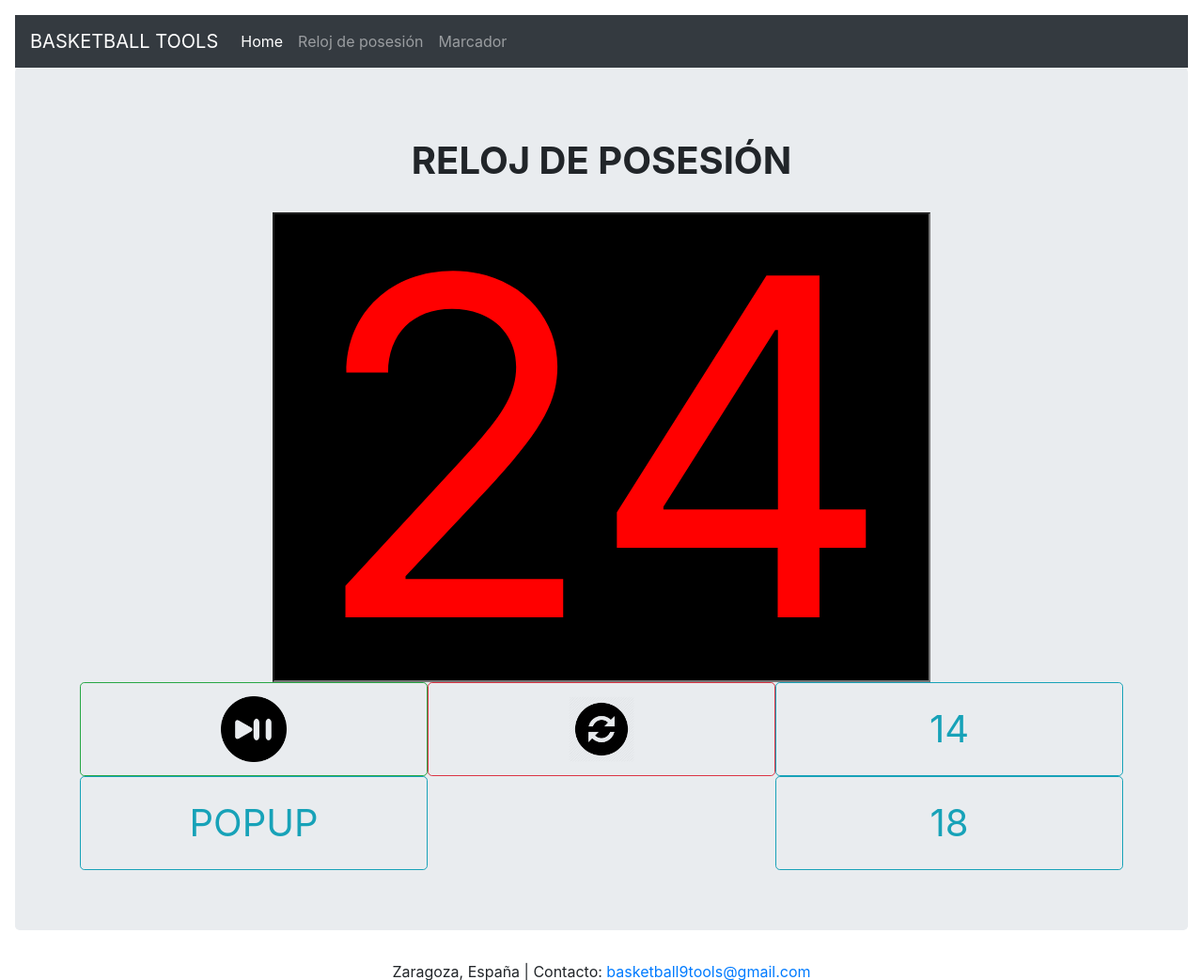
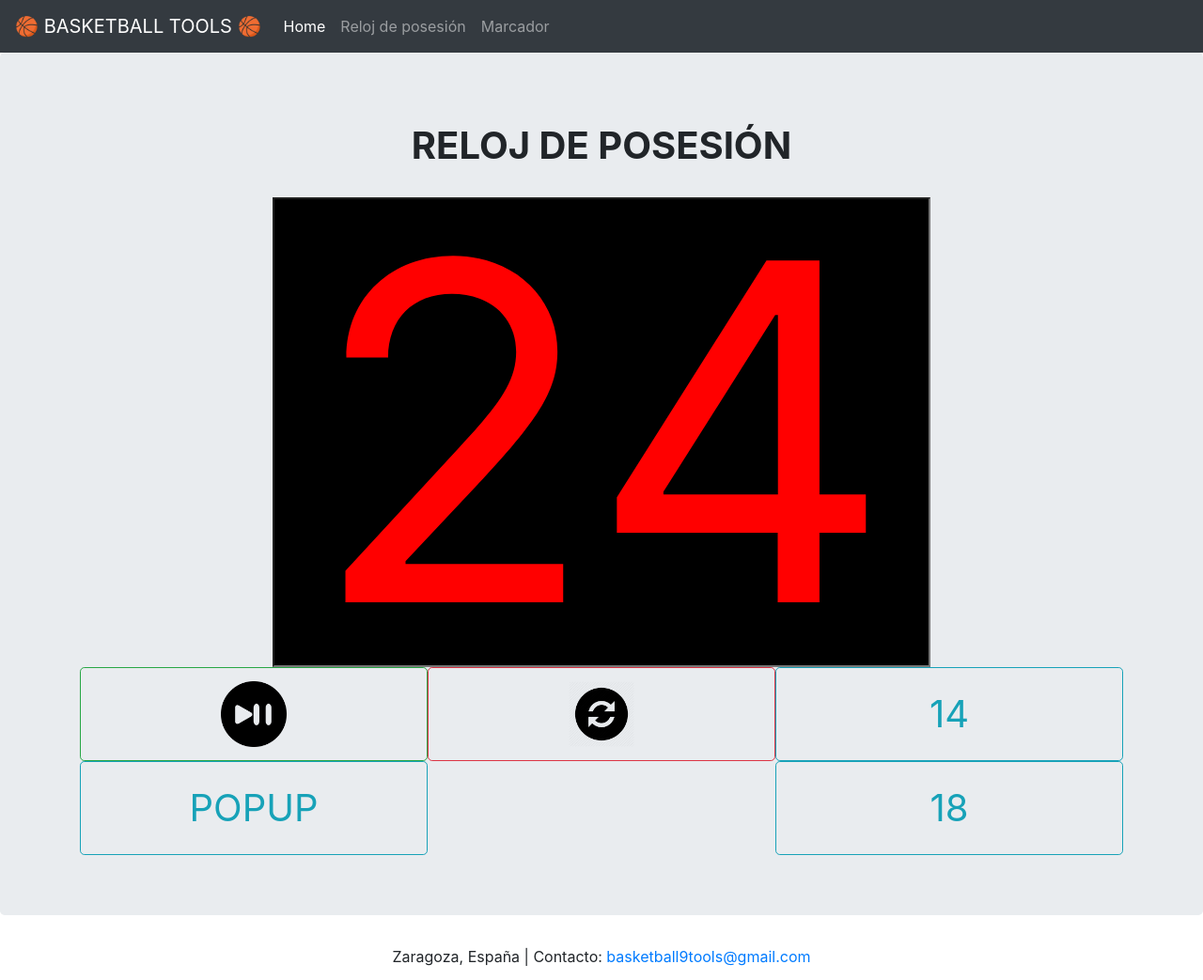
Before and after one commit to alanbel9/possessionClockPHP, a PHP site: page /views/clock.php in a window 1280 px wide. Shown: the top 1043 px of the page at 94% size. Run offline with PHP 8.4, Linux system fonts and the light colour scheme.

Commit message:
fix paddings & add icons

```diff
--- a/assets/css/style.css
+++ b/assets/css/style.css
@@ -54,7 +54,7 @@ body {
     height: 50px;
 }
 .score-board .buttons-container .col-item {
-    min-height: 50px;
+    min-height: 70px;
 }
 
 .buttons-container .col-item {
--- a/views/html/base_top.php
+++ b/views/html/base_top.php
@@ -11,10 +11,10 @@
 
     <!-- Bootstrap CSS -->
     <link rel="stylesheet" href="https://cdn.jsdelivr.net/npm/bootstrap@4.5.3/dist/css/bootstrap.min.css" integrity="sha384-TX8t27EcRE3e/ihU7zmQxVncDAy5uIKz4rEkgIXeMed4M0jlfIDPvg6uqKI2xXr2" crossorigin="anonymous">
-    <title>Basketball tools</title>
+    <title>&#127936; Basketball Tools &#127936;</title>
 </head>
 <body class="text-center">
 <script src="https://code.jquery.com/jquery-3.5.1.slim.min.js" integrity="sha384-DfXdz2htPH0lsSSs5nCTpuj/zy4C+OGpamoFVy38MVBnE+IbbVYUew+OrCXaRkfj" crossorigin="anonymous"></script>
 <script src="https://cdn.jsdelivr.net/npm/popper.js@1.16.1/dist/umd/popper.min.js" integrity="sha384-9/reFTGAW83EW2RDu2S0VKaIzap3H66lZH81PoYlFhbGU+6BZp6G7niu735Sk7lN" crossorigin="anonymous"></script>
-    <div class="cover-container d-flex w-100 h-100 p-3 mx-auto flex-column">
+    <div class="cover-container d-flex w-100 h-100 mx-auto flex-column">
         <?php require_once("menu.php"); ?>
--- a/views/html/menu.php
+++ b/views/html/menu.php
@@ -1,5 +1,5 @@
 <nav class="navbar navbar-expand-md navbar-dark bg-dark">
-    <a class="navbar-brand" href="#">BASKETBALL TOOLS</a>
+    <a class="navbar-brand" href="#">&#127936; BASKETBALL TOOLS &#127936;</a>
     <button class="navbar-toggler" type="button" data-toggle="collapse" data-target="#navbarsExample04" aria-controls="navbarsExample04" aria-expanded="false" aria-label="Toggle navigation">
         <span class="navbar-toggler-icon"></span>
     </button>
--- a/views/possessionClock.php
+++ b/views/possessionClock.php
@@ -15,7 +15,7 @@
 <body class="text-center">
 <script src="https://code.jquery.com/jquery-3.5.1.slim.min.js" integrity="sha384-DfXdz2htPH0lsSSs5nCTpuj/zy4C+OGpamoFVy38MVBnE+IbbVYUew+OrCXaRkfj" crossorigin="anonymous"></script>
 <script src="https://cdn.jsdelivr.net/npm/popper.js@1.16.1/dist/umd/popper.min.js" integrity="sha384-9/reFTGAW83EW2RDu2S0VKaIzap3H66lZH81PoYlFhbGU+6BZp6G7niu735Sk7lN" crossorigin="anonymous"></script>
-<div class="clock-window d-flex w-100 h-100 p-3 mx-auto flex-column">
+<div class="clock-window d-flex w-100 h-100 mx-auto flex-column">
 
     <!-- CLOCK JS PROCESS -->
     <script type="text/javascript" src="../assets/js/clock.js"></script>
```
